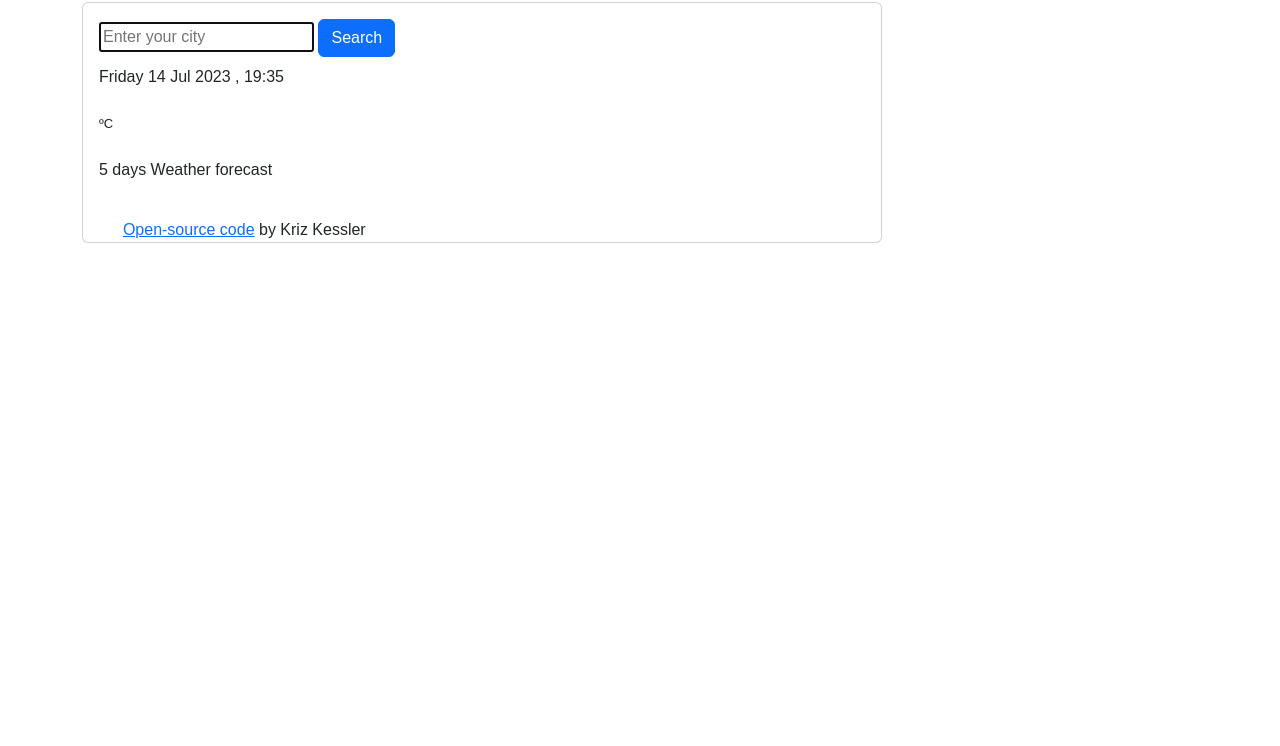
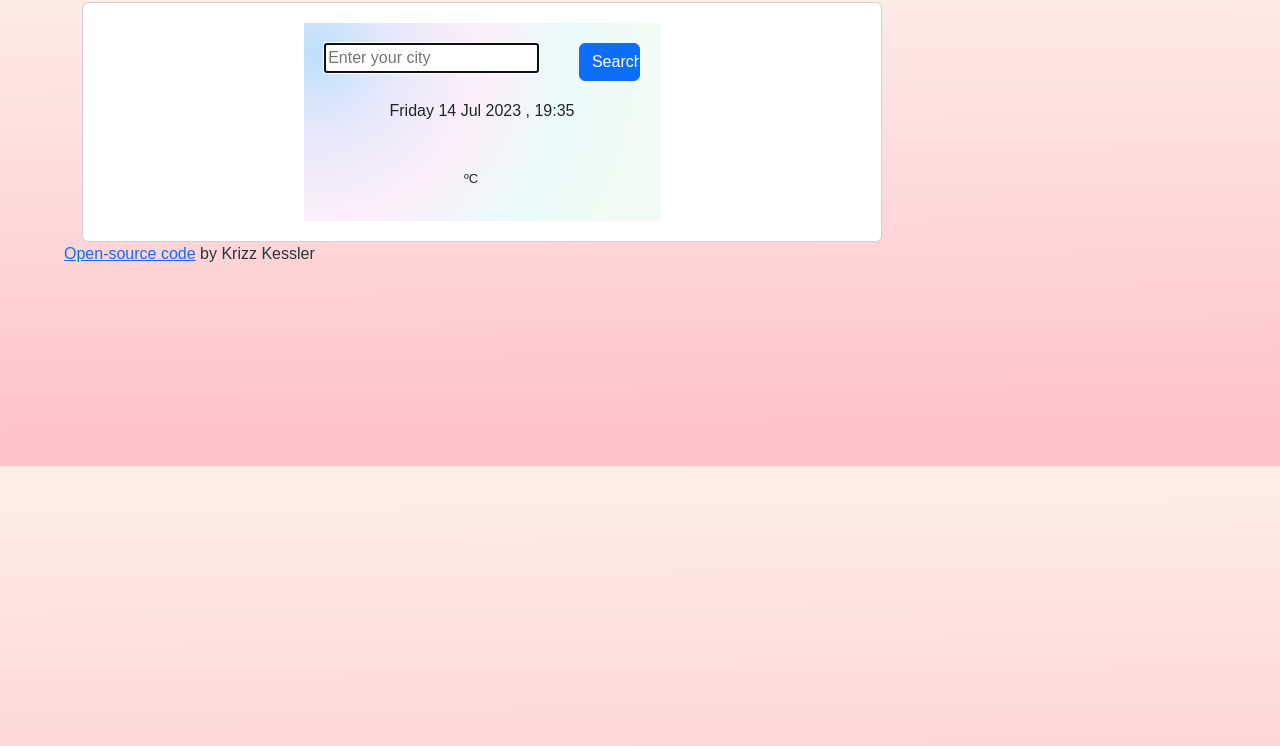
Before and after one commit to Krizz1103/weather-project, a plain HTML site: page index.html in a window 1280 px wide. Shown: the part 54-800 px from the top of the page. Drawn offline with nearby package versions, Linux system fonts and the light colour scheme.

Commit message:
Added CSS

```diff
--- a/index.html
+++ b/index.html
@@ -23,9 +23,10 @@
       <h1>Weather Forecast</h1>
       <div class="card" style="width: 50rem">
       <div class="card-body">
-          <form id="search-form">
+        <div class="weather-app">
+          <form id="search-form" class="mb-3">
           <div class="row">
-            <div class="col">
+            <div class="col-9">
               <input
                   type="text"
                   placeholder="Enter your city"
@@ -33,7 +34,9 @@
                   autofocus="on"
                   id="search-text-input"
                 />
-                <input type="submit" value="Search" class="btn btn-primary"/>
+            </div>
+          <div class="col-3">
+            <input type="submit" value="Search" class="btn btn-primary w-100"/>
           </div>
           </div>
           </form>
@@ -45,19 +48,21 @@
             </ul>
           </div>
           <div class="row">
-          <div class="col">
-              <div class="clearfix temperature">
+            <div class="col-6">
+              <div className="clearfix d-flex align-items-center weather-temperature">
                 <img
                 src=""
                 class="float-left"
                 id="icon"
-                ></img>
+                width="200"
+                />
               </div>
-              <div class="col">
-                  <span id="currentTemperature"></span>
+            </div>
+              <div class="col-6">
+                <div class="float-left">
+                  <strong id="currentTemperature"></strong>
                   <span class="units">ºC<span>
                 </div>
-              <div class="col-">
               <ul>
                 <li id="currentWind"></li>
               </ul>
@@ -65,15 +70,15 @@
           </div>
         </div>
 
-          5 days Weather forecast
-
         <div class="weatherforecast" id="forecast"></div>
+        </div>
+      </div>
     </div>
   <div class="signature">
       <a href="https://github.com/Krizz1103/weather-project" target="_blank">
         Open-source code</a
       >
-      by Kriz Kessler
+      by Krizz Kessler
   </div>
     <script src="src/index.js"></script>
   </body>
--- a/src/index.js
+++ b/src/index.js
@@ -53,6 +53,8 @@ function search(event) {
 let form = document.querySelector("#search-form");
 form.addEventListener("submit", search);
 
+search("New York");
+
 function formatDay(timestamp) {
   let date = new Date(timestamp * 1000);
   let day = date.getDay();
@@ -93,10 +95,9 @@ function showForecast(response) {
 }
 
 function getForecast(coordinates) {
-  console.log(coordinates);
   let apiKey = "54734t1680o470cbbe3f700fdd2fa18e";
   let apiUrl = `https://api.shecodes.io/weather/v1/forecast?lon=${coordinates.longitude}&lat=${coordinates.latitude}&key=${apiKey}&units=metric`;
-  console.log(apiUrl);
+
   axios.get(apiUrl).then(showForecast);
 }
 
--- a/src/styles.css
+++ b/src/styles.css
@@ -1,8 +1,13 @@
 h1 {
   text-align: left;
-  font-family: Arial, Helvetica, sans-serif;
+  font-weight: 900;
+}
+h2 {
+  text-align: center;
+  font-weight: 700;
 }
 ul {
+  text-align: center;
   margin: 0;
   padding: 0;
 }
@@ -10,26 +15,74 @@ li {
   list-style: none;
   margin: 0;
   padding: 0;
+  line-height: 20px;
+  font-weight: 200;
 }
-.card {
+li::first-letter {
+  text-transform: capitalize;
+}
+body {
   font-family: Arial, Helvetica, sans-serif;
+  color: #283739;
+  background: linear-gradient(
+    179.4deg,
+    rgb(253, 240, 233) 2.2%,
+    rgb(255, 194, 203) 96.2%
+  );
+}
+.card-body {
+  max-width: 600px;
+  margin: 20px auto;
+  padding: 20px;
+  background: radial-gradient(
+    328px at 2.9% 15%,
+    rgb(191, 224, 251) 0%,
+    rgb(232, 233, 251) 25.8%,
+    rgb(252, 239, 250) 50.8%,
+    rgb(234, 251, 251) 77.6%,
+    rgb(240, 251, 244) 100.7%
+  );
+}
+
+.overview {
+  margin-top: 20px;
+  margin-bottom: 0px;
+}
+.overview::first-letter {
+  text-transform: capitalize;
+}
+
+.weather-temperature img {
+  margin-right: 5px;
+  height: 180px;
+  width: 180px;
 }
 .signature {
   margin-left: 5%;
+  margin-bottom: 200px;
 }
 
 #currentCity {
   font-size: 30px;
 }
 #currentTemperature {
-  font-size: 30px;
+  position: relative;
+  left: -30px;
+  top: 40px;
+  font-size: 40px;
+}
+#icon {
+  position: relative;
+  left: 20px;
+  top: -30px;
 }
 #search-form {
   margin-top: 20;
 }
 .units {
   position: relative;
-  top: -18px;
+  left: -30px;
+  top: 18px;
   font-size: 13px;
 }
 .weatherforecast {
@@ -45,4 +98,5 @@ li {
 }
 .weather-forecast-temperature-min {
   opacity: 0.5;
+  font-size: 14px;
 }
```
Lines whose indentation alone changed are shown as unchanged.
